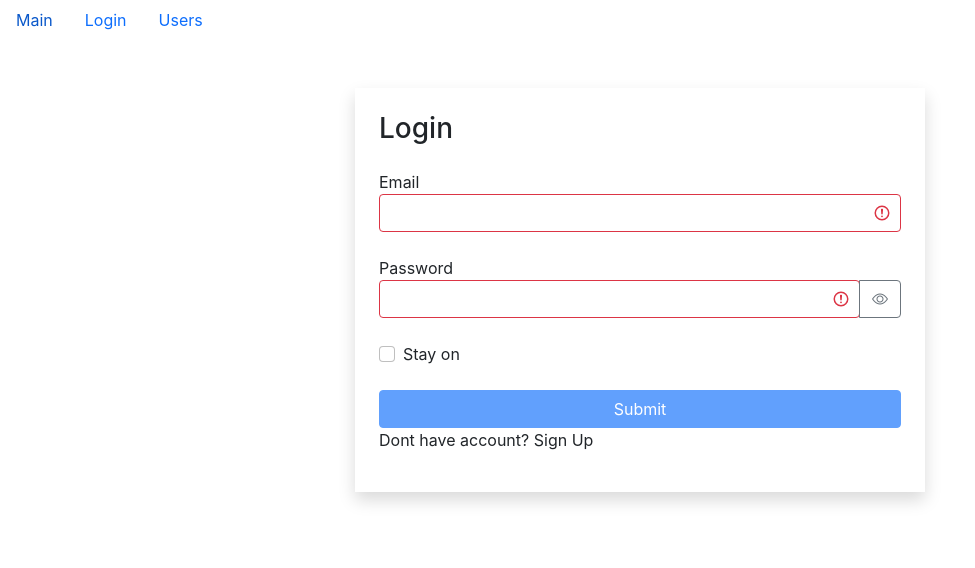
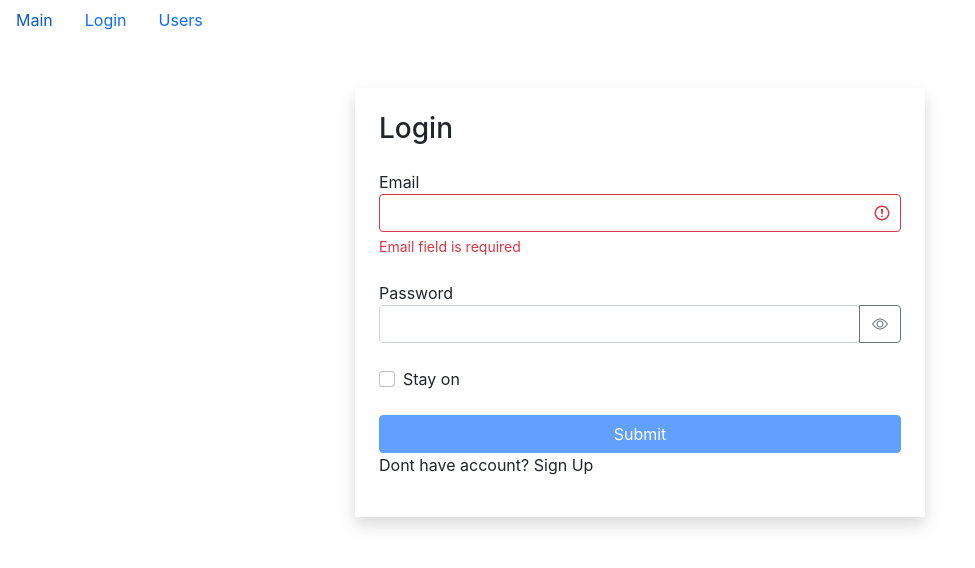
Before and after one commit to Kettengeschwindigkeit/Junior-Frontend-Developer-Profession-React-Module-CP-Fast-Company, a React (Create React App) app: page /login/1 in a window 1280 px wide. Shown: the top 568 px of the page, without its empty margins (0-975 px from the left). Built offline with nearby package versions, Linux system fonts and the light colour scheme.

Commit message:
10. Forms. Part II. Yup library

```diff
--- a/package.json
+++ b/package.json
@@ -14,7 +14,8 @@
         "react-router-dom": "^5.3.0",
         "react-scripts": "5.0.1",
         "react-select": "^5.4.0",
-        "web-vitals": "^2.1.4"
+        "web-vitals": "^2.1.4",
+        "yup": "^0.32.11"
     },
     "scripts": {
         "start": "react-scripts start",
--- a/src/app/components/common/form/textField.jsx
+++ b/src/app/components/common/form/textField.jsx
@@ -24,8 +24,8 @@ const TextField = ({ label, type, name, value, onChange, error }) => {
                 {type === "password" && <button className="btn btn-outline-secondary" type="button" onClick={toggleShowPassword}>
                     <i className={"bi bi-eye" + (showPassword ? "-slash" : "")}></i>
                 </button>}
+                {error && <div className="invalid-feedback">{error}</div>}
             </div>
-            {error && <div className="invalid-feedback">{error}</div>}
         </div>
     );
 };
--- a/src/app/components/ui/loginForm.jsx
+++ b/src/app/components/ui/loginForm.jsx
@@ -1,7 +1,8 @@
 import React, { useState, useEffect } from "react";
-import { validator } from "../../utils/validator";
+// import { validator } from "../../utils/validator";
 import CheckBoxField from "../common/form/checkBoxField";
 import TextField from "../common/form/textField";
+import * as yup from "yup";
 
 const LoginForm = () => {
     const [data, setData] = useState({ email: "", password: "", stayOn: false });
@@ -14,44 +15,74 @@ const LoginForm = () => {
         }));
     };
 
-    const validatorConfig = {
-        email: {
-            isRequired: {
-                message: "Email field is required"
-            },
-            isEmail: {
-                message: "Email is invalid"
-            }
-        },
-        password: {
-            isRequired: {
-                message: "Password field is required"
-            },
-            isCapitalSymbol: {
-                message: "Password must contain at least one uppercase character"
-            },
-            isContainDigit: {
-                message: "Password must contain at least one digit"
-            },
-            min: {
-                message: "Password must contain at leasr 8 characters",
-                value: 8
-            }
-        },
-        profession: {
-            isRequired: {
-                message: "Profession field is required"
-            }
-        }
-    };
+    const validateSchema = yup.object().shape({
+        password: yup
+            .string()
+            .required("Password field is required")
+            .matches(
+                /(?=.*[A-Z])/,
+                "Password must contain at least one uppercase character"
+            )
+            .matches(
+                /(?=.*[0-9])/,
+                "Password must contain at least one digit"
+            )
+            .matches(
+                /(?=.*[!@#$%^&*])/,
+                "Password must contain at least one special character !@#$%^&*"
+            )
+            .matches(
+                /(?=.{8,})/,
+                "Password must contain at leasr 8 characters"
+            ),
+        email: yup
+            .string()
+            .required("Email field is required")
+            .email("Email is invalid")
+    });
+
+    // const validatorConfig = {
+    //     email: {
+    //         isRequired: {
+    //             message: "Email field is required"
+    //         },
+    //         isEmail: {
+    //             message: "Email is invalid"
+    //         }
+    //     },
+    //     password: {
+    //         isRequired: {
+    //             message: "Password field is required"
+    //         },
+    //         isCapitalSymbol: {
+    //             message: "Password must contain at least one uppercase character"
+    //         },
+    //         isContainDigit: {
+    //             message: "Password must contain at least one digit"
+    //         },
+    //         min: {
+    //             message: "Password must contain at leasr 8 characters",
+    //             value: 8
+    //         }
+    //     },
+    //     profession: {
+    //         isRequired: {
+    //             message: "Profession field is required"
+    //         }
+    //     }
+    // };
 
     useEffect(() => {
         validate();
     }, [data]);
 
     const validate = () => {
-        const errors = validator(data, validatorConfig);
-        setErrors(errors);
+        // const errors = validator(data, validatorConfig);
+        // setErrors(errors);
+        validateSchema
+            .validate(data)
+            .then(() => setErrors({}))
+            .catch((err) => setErrors({ [err.path]: err.message }));
         return Object.keys(errors).length === 0;
     };
 
```
Also changed, not shown: 1 other file (tests, documents, lock files or other folders).
